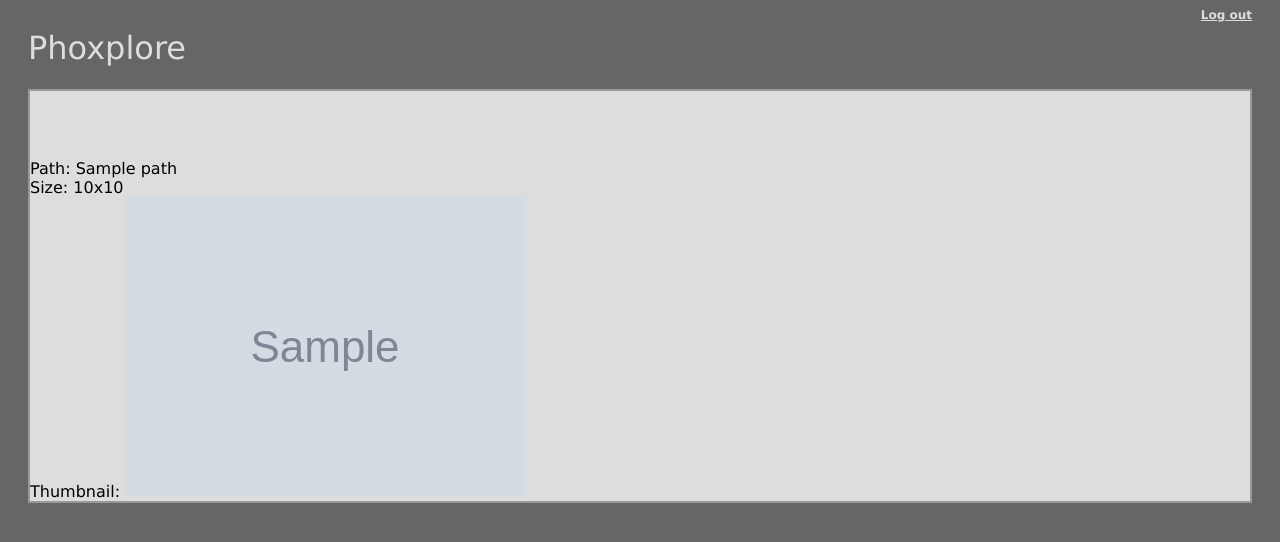
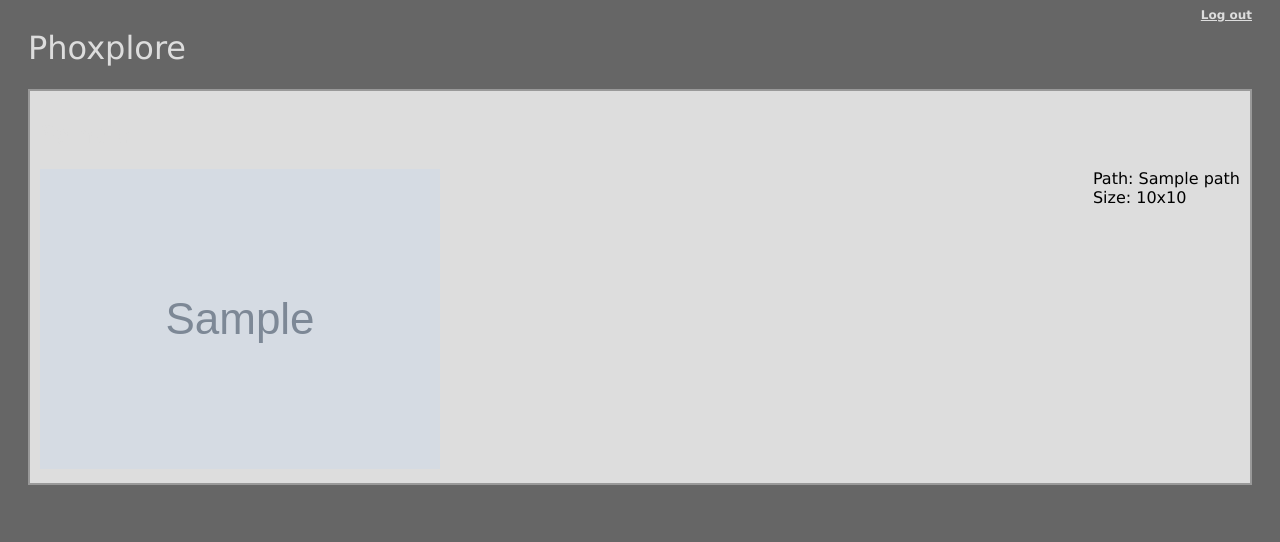
Before and after one commit to maltelenz/phoxplore, a Django app: template templates/photo.html in a window 1280 px wide. Shown: the top 542 px of the page. Run offline with Django 3.2, Linux system fonts and the light colour scheme; the template is opened without the code that fills it: most values are stand-ins (such as "Sample title", 1, 10 or a date in 2020); grey boxes marked "Sample" are stand-in pictures.

Commit message:
better handling of static url. Started styling photo page.

```diff
--- a/templates/base.html
+++ b/templates/base.html
@@ -4,13 +4,13 @@
     <meta charset="utf-8">
     <meta http-equiv="X-UA-Compatible" content="IE=edge,chrome=1">
 
-    <title>Phoxplore - explore your photos</title>
+    <title>Phoxplore - Explore your photos</title>
     <meta name="description" content="Phoxplore lets you explore your photo collection">
     <meta name="author" content="Malte Lenz, www.maltelenz.com">
 
     <meta name="viewport" content="width=device-width">
 
-    <link rel="stylesheet" href="static/style.css">
+    <link rel="stylesheet" href="{{STATIC_URL}}style.css">
 </head>
 <body>
     <h1>Phoxplore</h1>
--- a/templates/photo.html
+++ b/templates/photo.html
@@ -1,8 +1,13 @@
 {% extends "base.html" %}
 
 {% block content %}
-    <h2>Details</h2>
-    <div>Path: {{photo.path}}</div>
-    <div>Size: {{photo.width}}x{{photo.height}}</div>
-    <div>Thumbnail: <img src="{{photo.thumb_path}}"></div>
+    <h2>{{photo.sub_path}}</h2>
+    <div class="photoview">
+        <img src="{{photo.thumb_path}}">
+    </div>
+    <div class="photoinfo">
+        <div>Path: {{photo.path}}</div>
+        <div>Size: {{photo.width}}x{{photo.height}}</div>
+    </div>
+    <div class="floatclear"></div>
 {% endblock %}
--- a/webxplore/static/style.css
+++ b/webxplore/static/style.css
@@ -23,6 +23,7 @@ a {
     clear: both;
     background-color: #DDD;
     border: 2px solid #999;
+    padding: 10px;
 }
 
 .toplinks a {
@@ -50,10 +51,19 @@ a.photolink {
     text-decoration: none;
 }
 
-.photothumb img {
-}
-
 .photothumb .imdesc {
     font-size: 11px;
     color: #777;
 }
+
+.photoview {
+    float: left;
+}
+
+.photoinfo {
+    float: right;
+}
+
+.floatclear {
+    clear: both;
+}
```
Also changed, not shown: webxplore/views.py (+6 -2 lines).
